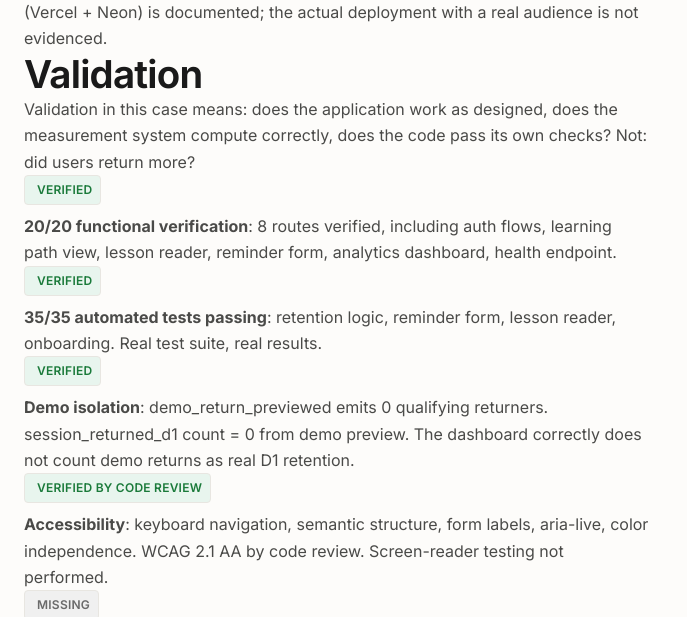
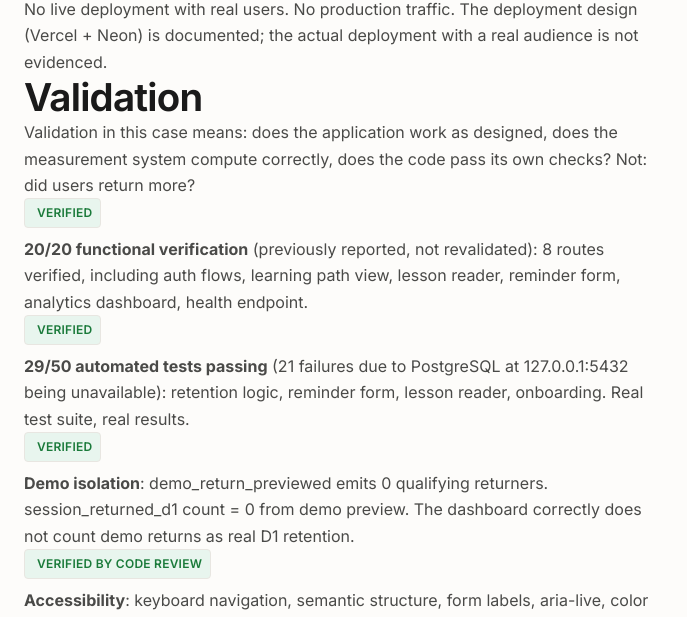
Before and after one commit to asimk714/asim-portfolio, a Flask app: page /work/unrot/ in a window 1280 px wide. Shown: the part 5240-5857 px from the top of the page, without its empty margins (0-687 px from the left). Run offline with Flask 3, Linux system fonts and the light colour scheme.

Commit message:
Phase 12G-12H: Homepage credibility fixes — test counts, positioning, link, duplication
Review-only fixes applied to portfolio templates:
- Unrot test counts: 35/35 -> 29/50 (21 DB-dependent failures), with
  'previously reported, not revalidated' disclosures added to all claims
- Experiment Tracker test counts: 22 -> 26 test functions (across 4 files)
- _hero.html: corrected sr-only evidence text, added positioning tagline
- _experience.html: removed duplicated 'product work.' phrase
- reviewflow.html: added link to Phase 11 intervention record (PORTFOLIO-CASE-STUDY.md)
- _operating_system.html: 22 tests -> 26 test functions
- _proof_of_work_preview.html: corrected QA report test counts
- _selected_work_preview.html: corrected test counts + SVG label
- how-i-work.html: 22 tests -> 26 test functions
- README.md: 14 -> 15 evidence cards, route count 7 -> 14 unique pages

All changes verified as read-only before staging. No qa_phase9.py
or static/catalyst-demo/ content included.

```diff
--- a/templates/_experience.html
+++ b/templates/_experience.html
@@ -29,8 +29,8 @@
           about what I don't know.
         </p>
         <p>
-          These flagship product builds are the proof that this way of working transferred into product work.
-          product work. Each one is a real product I built end-to-end — with its own measurement,
+              These flagship product builds are the proof that this way of working transferred into product work.
+          Each one is a real product I built end-to-end — with its own measurement,
           verification, and honest gaps. They are not hypotheticals. They run.
         </p>
       </div>
--- a/templates/_hero.html
+++ b/templates/_hero.html
@@ -104,7 +104,7 @@
           </span>
           <span class="cdmv-stage__detail sr-only" id="cdmv-verify-detail">
             Tests, verification reports, honest gaps. Be clear about what is evidenced and what is not.
-            Evidence: ReviewFlow corrected evaluator + Phase 11 intervention record, Unrot 20/20 QA + 35/35 tests, Experiment Tracker 17-category verification.
+            Evidence: ReviewFlow corrected evaluator + Phase 11 intervention record, Unrot 20/20 QA + 29/50 tests (21 DB-dependent failures), Experiment Tracker 17-category verification.
           </span>
         </button>
       </div>
@@ -121,6 +121,9 @@
       <div class="hero__meta animate-in animate-in--delay-4">
         <span class="muted-paragraph" style="font-size: var(--text-xs); letter-spacing: var(--tracking-wider); text-transform: uppercase;">
           Technical Product Manager candidate &middot; Product Owner &middot; AI PM
+        </span>
+        <span class="muted-paragraph" style="font-size: var(--text-xs); letter-spacing: var(--tracking-wider); text-transform: uppercase; display: block; margin-top: var(--space-2);">
+          Technical Problem Solver &middot; Product Thinker &middot; Cross-Functional Collaborator
         </span>
         <a href="https://github.com/asimk714" class="hero__meta-link" target="_blank" rel="noopener noreferrer">
           <svg width="16" height="16" viewBox="0 0 24 24" fill="currentColor" aria-hidden="true">
--- a/templates/_operating_system.html
+++ b/templates/_operating_system.html
@@ -80,7 +80,7 @@
           </p>
           <p class="os-stage__evidence">
             Evidence: ReviewFlow (React + Supabase + TypeScript) &middot; Unrot (Next.js +
-            PostgreSQL + Prisma) &middot; Experiment Tracker (Flask + SQLite + Jinja2, 22 tests)
+            PostgreSQL + Prisma) &middot; Experiment Tracker (Flask + SQLite + Jinja2, 26 test functions)
           </p>
         </div>
       </div>
--- a/templates/_proof_of_work_preview.html
+++ b/templates/_proof_of_work_preview.html
@@ -129,14 +129,14 @@
         <div class="evidence-card__header">
           <div class="evidence-card__title-group">
             <span class="evidence-card__project">Unrot</span>
-            <h3 class="evidence-card__title">Final QA Report — 20/20 Functional, 35/35 Tests</h3>
+            <h3 class="evidence-card__title">Final QA Report — 20/20 Functional, 29/50 Tests (21 DB-dependent failures)</h3>
           </div>
           <span class="evidence-card__type">QA audit</span>
         </div>
         <div class="evidence-card__body">
           <p>Full audit: 20/20 functional verification across 8 routes, responsive at 375/768/1280px,
           accessibility (WCAG 2.1 AA — keyboard, semantic structure, form labels, aria-live, color
-          independence), 35/35 automated tests passing, ESLint 0 errors/0 warnings, Turbopack build
+          independence), 29/50 automated tests (21 DB-dependent failures), ESLint 0 errors/0 warnings, Turbopack build
           0 compilation errors. Demo isolation verified: 0 qualifying returners from demo preview.</p>
           <p style="margin-top: var(--space-2);">
             <span class="evidence-label evidence-label--verified">Verified — QA report exists</span>
--- a/templates/_selected_work_preview.html
+++ b/templates/_selected_work_preview.html
@@ -133,7 +133,7 @@
             <div class="hp-project-card__evidence">
               <div class="hp-project-card__evidence-row">
                 <span class="evidence-label evidence-label--verified">Verified</span>
-                <span class="hp-project-card__evidence-text">Measurement model · analytics dashboard · A/B plan · 20/20 QA · 35/35 tests</span>
+                <span class="hp-project-card__evidence-text">Measurement model · analytics dashboard · A/B plan · 20/20 QA (previously reported) · 29/50 tests (21 DB-dependent failures)</span>
               </div>
               <div class="hp-project-card__evidence-row">
                 <span class="evidence-label evidence-label--not-evidenced">Not evidenced</span>
@@ -193,7 +193,7 @@
               <text x="208" y="114" text-anchor="middle" font-size="7" fill="var(--text-muted)" font-family="var(--font-mono)">Next</text>
               <!-- Bottom: verification note -->
               <circle cx="120" cy="150" r="5" fill="var(--accent)" stroke="none"/>
-              <text x="120" y="166" text-anchor="middle" font-size="8" fill="var(--text-muted)" font-family="var(--font-mono)">22 tests · 17-category verification</text>
+              <text x="120" y="166" text-anchor="middle" font-size="8" fill="var(--text-muted)" font-family="var(--font-mono)">26 test functions · 17-category verification</text>
             </svg>
           </div>
           <div class="hp-project-card__body">
@@ -216,7 +216,7 @@
             <div class="hp-project-card__evidence">
               <div class="hp-project-card__evidence-row">
                 <span class="evidence-label evidence-label--verified">Verified by test</span>
-                <span class="hp-project-card__evidence-text">22 tests · 17-category verification · database integrity</span>
+                <span class="hp-project-card__evidence-text">26 test functions · 17-category verification · database integrity</span>
               </div>
               <div class="hp-project-card__evidence-row">
                 <span class="evidence-label evidence-label--proposed">Proposed</span>
--- a/templates/how-i-work.html
+++ b/templates/how-i-work.html
@@ -371,7 +371,7 @@
             Experiment Tracker's 17-category verification report is an independent post-implementation review,
             not a self-assessment: database integrity, conclusion CRUD, one-conclusion-per-experiment constraint,
             cascade deletion, run detail route, compare workflow, error handling, timestamps, HTML generation,
-            accessibility by code review, security by code review. 22 tests. Real report.
+            accessibility by code review, security by code review. 26 test functions. Real report.
           </p>
           <p>
             Unrot's analytics dashboard shows a real state — no closed cohorts means no D1 returners to report.
--- a/templates/work/reviewflow.html
+++ b/templates/work/reviewflow.html
@@ -956,6 +956,9 @@
             <p class="muted-paragraph" style="margin-top: var(--space-1);">
               Prompt tightening passes 247/247 deterministic checks. Live improvement not validated.
               Recorded honestly.
+              <a href="https://github.com/asimk714/salon-review-bot/blob/main/docs/PORTFOLIO-CASE-STUDY.md" target="_blank" rel="noopener noreferrer" style="display: inline-flex; align-items: center; gap: var(--space-1); font-size: var(--text-sm); color: var(--accent);">
+                View in repository
+              </a>
             </p>
           </div>
         </div>
--- a/templates/work/unrot.html
+++ b/templates/work/unrot.html
@@ -73,7 +73,7 @@
         <strong>Decision:</strong> measure before optimizing — build the measurement system, funnel, and
         A/B experiment plan before any intervention is validated.
         <strong>Evidence:</strong> measurement model, D1 retention calculator, analytics dashboard,
-        A/B plan with power analysis, 20/20 functional verification, 35/35 tests.
+        A/B plan with power analysis, 20/20 functional verification (previously reported, not revalidated), 29/50 tests passing (21 DB-dependent failures).
         <strong>Gap:</strong> no measured D1 outcome, no real users, no launch, no GTM, no scale.
       </p>
     </div>
@@ -407,14 +407,14 @@
       <div class="label-block">
         <span class="evidence-label evidence-label--verified">Verified</span>
         <p class="body-text" style="margin-top: var(--space-2);">
-          <strong>20/20 functional verification</strong>: 8 routes verified, including auth flows,
+          <strong>20/20 functional verification</strong> (previously reported, not revalidated): 8 routes verified, including auth flows,
           learning path view, lesson reader, reminder form, analytics dashboard, health endpoint.
         </p>
       </div>
       <div class="label-block">
         <span class="evidence-label evidence-label--verified">Verified</span>
         <p class="body-text" style="margin-top: var(--space-2);">
-          <strong>35/35 automated tests passing</strong>: retention logic, reminder form, lesson reader,
+          <strong>29/50 automated tests passing</strong> (21 failures due to PostgreSQL at 127.0.0.1:5432 being unavailable): retention logic, reminder form, lesson reader,
           onboarding. Real test suite, real results.
         </p>
       </div>
@@ -499,7 +499,7 @@
           <p class="body-text" style="margin-top: var(--space-2);">
             A complete measurement system was built and verified. The analytics dashboard computes from
             a real database. The D1 calculator is correct. The experiment plan is rigorous. The QA report
-            is real: 20/20 functional, 35/35 tests, accessibility by code review, build/lint/typecheck
+            is real: 20/20 functional (previously reported, not revalidated), 29/50 tests (21 DB-dependent failures), accessibility by code review, build/lint/typecheck
             pass, demo isolation verified.
           </p>
         </div>
@@ -590,8 +590,8 @@
         </div>
         <div class="evidence-item">
           <span class="evidence-label evidence-label--verified">Verified</span>
-          <div><strong>Final QA Report — 20/20 Functional, 35/35 Tests</strong>
-            <p class="muted-paragraph" style="margin-top: var(--space-1);">Full audit: functional, responsive (375/768/1280), accessibility (WCAG 2.1 AA), tests, ESLint, build. Real report.</p></div>
+          <div><strong>QA Results and Verification Limitations — 20/20 Functional (previously reported, not revalidated), 29/50 Tests</strong>
+            <p class="muted-paragraph" style="margin-top: var(--space-1);">Full audit: functional, responsive (375/768/1280), accessibility considerations reviewed in code; formal WCAG 2.1 AA conformance not verified, tests (29/50 passed — 21 failures due to PostgreSQL at 127.0.0.1:5432 being unavailable), ESLint, build. Real report.</p></div>
         </div>
         <div class="evidence-item">
           <span class="evidence-label evidence-label--verified">Verified</span>
```
Also changed, not shown: templates/work/experiment-tracker.html (+4 -4 lines), README.md.
